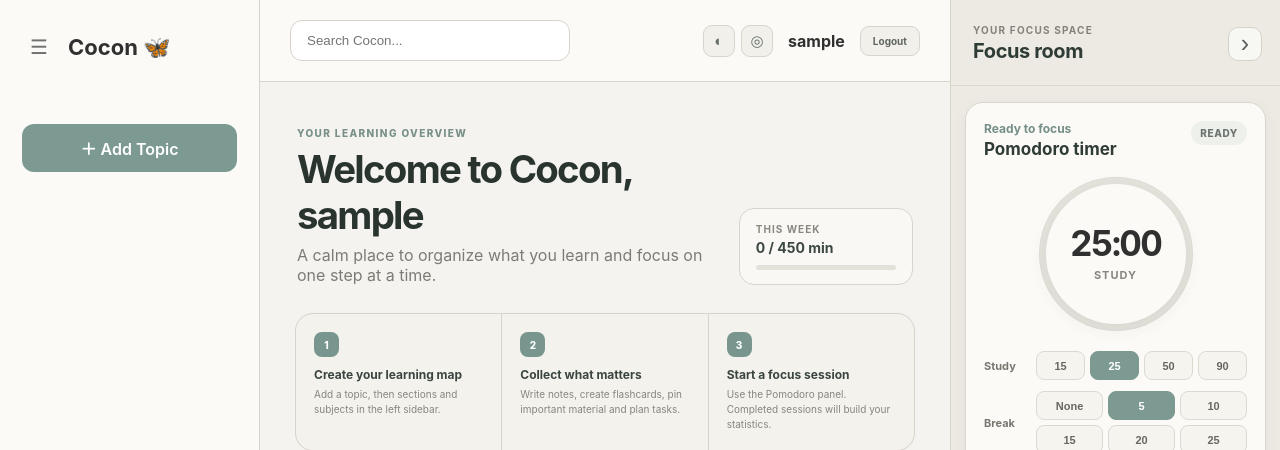
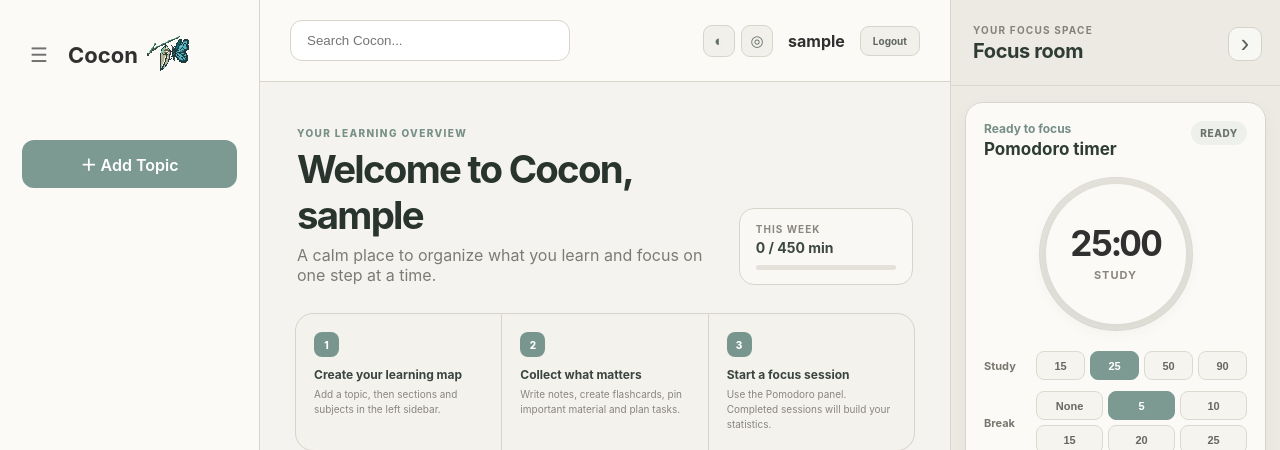
Before and after one commit to Bakzhanay/Cocon, a Django app: page / in a window 1280 px wide. Shown: the top 450 px of the page. Run offline with Django 5.2, Linux system fonts and the light colour scheme; the visitor is signed in with stand-in values (Sample User, id 1); data comes from the database, SQL or seed files in the repository; data that the repository does not hold is empty.

Commit message:
Add pixel-art Cocon logo

```diff
--- a/static/css/modes.css
+++ b/static/css/modes.css
@@ -56,6 +56,10 @@ html.dark-mode .right-sidebar {
 
 html.dark-mode .right-sidebar {
     background: #181d1a;
+}
+
+html.dark-mode .brand-icon {
+    filter: drop-shadow(0 0 1px rgba(226, 239, 232, .55));
 }
 
 html.dark-mode :where(.main-area, .right-sidebar) :where(h1, h2, h3, h4, h5, h6, strong, label) {
--- a/static/css/style.css
+++ b/static/css/style.css
@@ -572,6 +572,14 @@ body{
 }
 
 .auth-logo{
+
+    display:flex;
+
+    align-items:center;
+
+    justify-content:center;
+
+    gap:8px;
 
     font-size:28px;
 
@@ -871,6 +879,12 @@ body{
 
 .sidebar-title{
 
+    display:inline-flex;
+
+    align-items:center;
+
+    gap:7px;
+
     text-decoration:none;
     color:inherit;
 
@@ -878,6 +892,30 @@ body{
     font-weight:700;
 
     transition:.2s;
+
+}
+
+.brand-icon{
+
+    display:block;
+
+    width:50px;
+
+    height:50px;
+
+    flex:0 0 auto;
+
+    object-fit:contain;
+
+    image-rendering:pixelated;
+
+}
+
+.auth-logo .brand-icon{
+
+    width:50px;
+
+    height:50px;
 
 }
 
--- a/templates/base.html
+++ b/templates/base.html
@@ -11,7 +11,9 @@
 
     {% load static %}
 
-    <link rel="stylesheet" href="{% static 'css/style.css' %}?v=4">
+    <link rel="icon" type="image/png" sizes="64x64" href="{% static 'images/cocon-logo.png' %}">
+
+    <link rel="stylesheet" href="{% static 'css/style.css' %}?v=5">
 
     <link rel="stylesheet" href="{% static 'css/right_panel.css' %}">
 
@@ -52,7 +54,13 @@
         href="{% url 'topics:home' %}"
         class="sidebar-title">
 
-        Cocon &#129419;
+        <span>Cocon</span>
+        <img
+            class="brand-icon"
+            src="{% static 'images/cocon-logo.png' %}"
+            width="50"
+            height="50"
+            alt="">
 
     </a>
 
```
Also changed, not shown: templates/auth_base.html (+10 -2 lines), README.md, static/images/cocon-logo.png (added).
